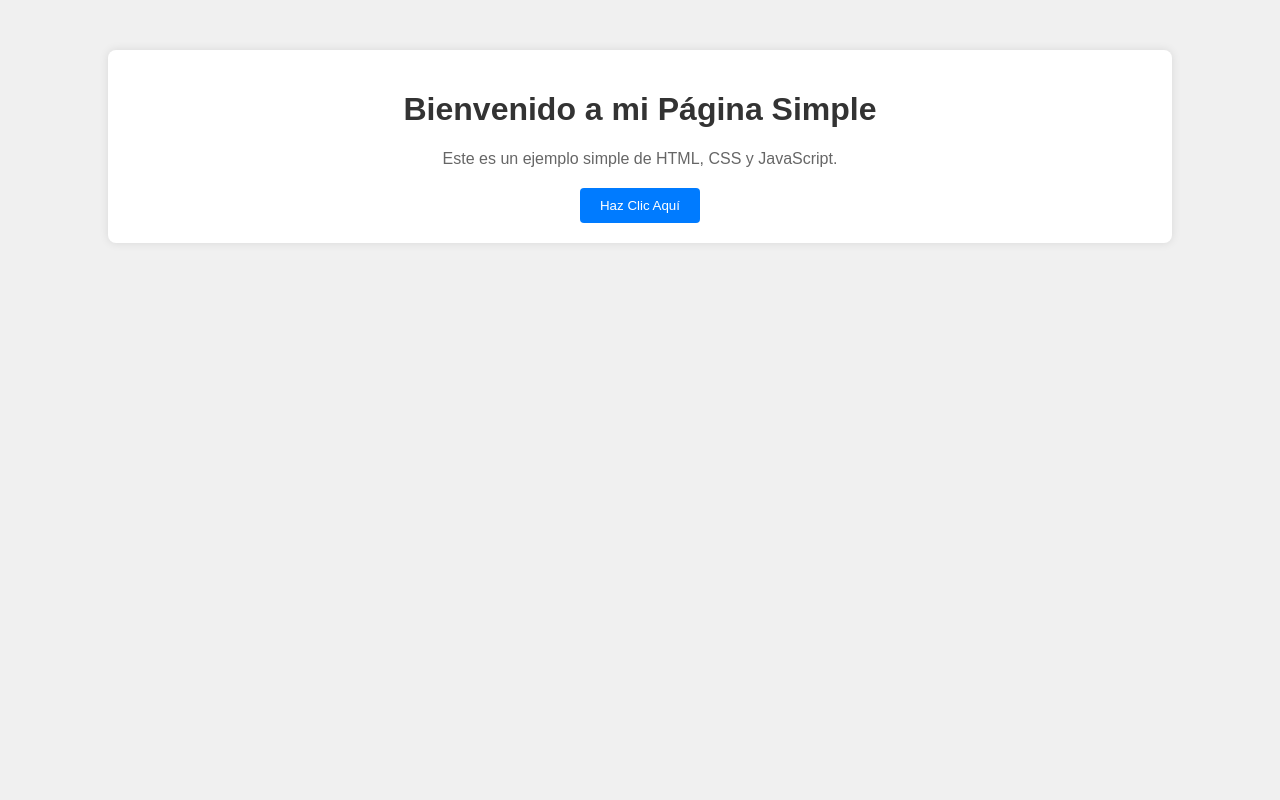
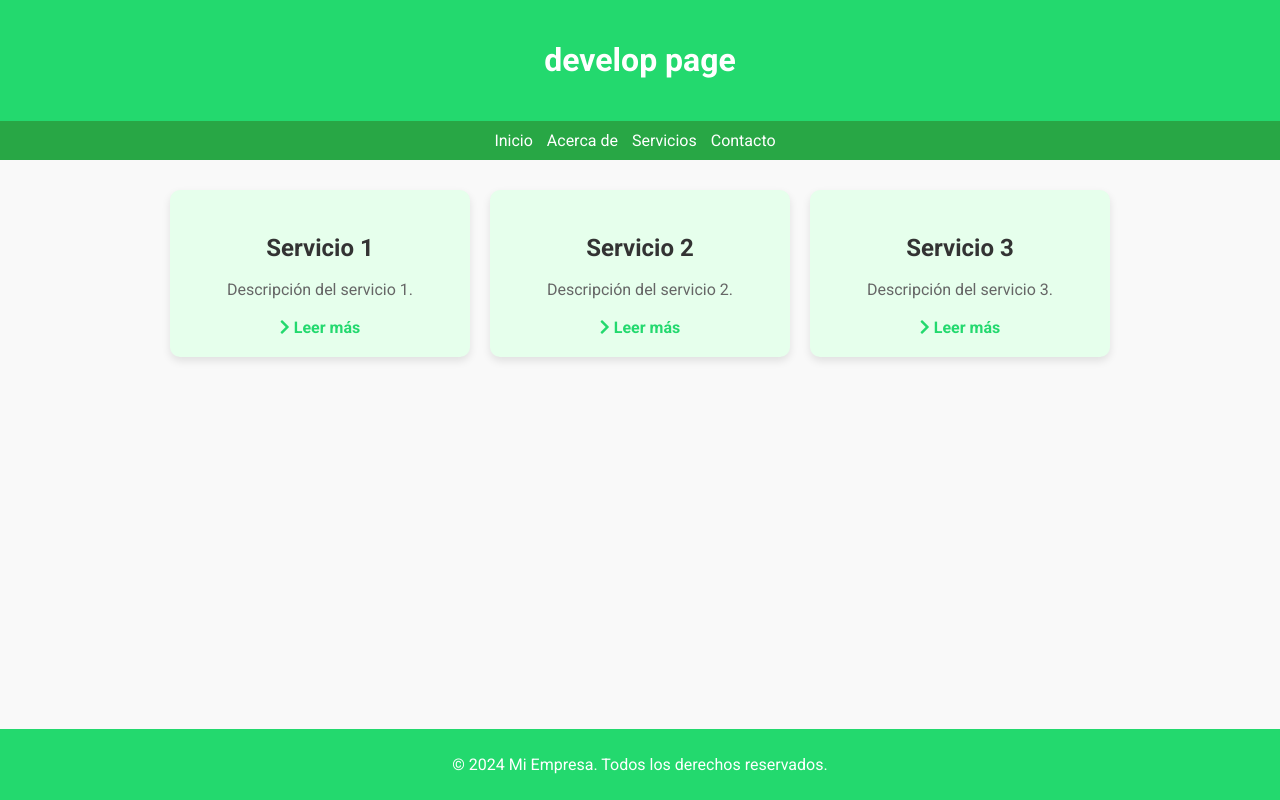
Before and after one commit to Naabostera/prueba, a plain HTML site: page index.html in a window 1280 px wide. Drawn offline with Linux system fonts and the light colour scheme.

Commit message:
mejoras varias

```diff
--- a/index.html
+++ b/index.html
@@ -3,17 +3,127 @@
 <head>
     <meta charset="UTF-8">
     <meta name="viewport" content="width=device-width, initial-scale=1.0">
-    <title>Mi Página Simple</title>
-    <link rel="stylesheet" href="styles.css">
+    <title>develop page practice</title>
+    <link rel="stylesheet" href="https://cdnjs.cloudflare.com/ajax/libs/font-awesome/5.15.3/css/all.min.css"> <!-- Font Awesome for icons -->
+    <link href="https://fonts.googleapis.com/css2?family=Roboto:wght@400;700&display=swap" rel="stylesheet"> <!-- Google Fonts Roboto -->
+    <style>
+        * {
+            box-sizing: border-box;
+        }
+        body {
+            font-family: 'Roboto', sans-serif;
+            margin: 0;
+            padding: 0;
+            background-color: #f9f9f9;
+        }
+        header {
+            background-color: #23D96E; /* verde similar al de Feid */
+            color: #fff;
+            padding: 20px;
+            text-align: center;
+        }
+        nav {
+            background-color: #28A745; /* verde más oscuro */
+            color: #fff;
+            padding: 10px;
+            text-align: center;
+        }
+        nav ul {
+            list-style-type: none;
+            margin: 0;
+            padding: 0;
+        }
+        nav ul li {
+            display: inline;
+            margin-right: 10px;
+        }
+        nav ul li a {
+            text-decoration: none;
+            color: #fff;
+        }
+        .container {
+            max-width: 1200px;
+            margin: 20px auto;
+            display: flex;
+            flex-wrap: wrap;
+            justify-content: center;
+        }
+        .card {
+            background-color: #E6FFEC; /* verde claro */
+            border-radius: 10px;
+            box-shadow: 0 4px 8px rgba(0, 0, 0, 0.1);
+            margin: 10px;
+            padding: 20px;
+            width: 300px;
+            text-align: center;
+            transition: transform 0.3s;
+        }
+        .card:hover {
+            transform: translateY(-10px);
+        }
+        .card h3 {
+            color: #333;
+            font-weight: bold;
+            font-size: 1.5rem;
+            margin-bottom: 10px;
+        }
+        .card p {
+            color: #666;
+            font-size: 1rem;
+            line-height: 1.5;
+        }
+        .card a {
+            color: #23D96E;
+            text-decoration: none;
+            font-weight: bold;
+            transition: color 0.3s;
+        }
+        .card a:hover {
+            color: #28A745;
+        }
+        footer {
+            background-color: #23D96E; /* verde similar al de Feid */
+            color: #fff;
+            text-align: center;
+            padding: 10px;
+            position: fixed;
+            bottom: 0;
+            width: 100%;
+        }
+    </style>
 </head>
 <body>
+    <header>
+        <h1>develop page</h1>
+    </header>
+    <nav>
+        <ul>
+            <li><a href="#">Inicio</a></li>
+            <li><a href="#">Acerca de</a></li>
+            <li><a href="#">Servicios</a></li>
+            <li><a href="#">Contacto</a></li>
+        </ul>
+    </nav>
     <div class="container">
-        <h1>Bienvenido a mi Página Simple</h1>
-        <p>Este es un ejemplo simple de HTML, CSS y JavaScript.</p>
-        <button id="myButton">Haz Clic Aquí</button>
-        <p id="message" style="display:none;">¡Has hecho clic en el botón!!!! 😄</p>
+        <div class="card">
+            <h3>Servicio 1</h3>
+            <p>Descripción del servicio 1.</p>
+            <a href="#" onclick="mostrarAlerta()"><i class="fas fa-chevron-right"></i> Leer más</a>
+        </div>
+        <div class="card">
+            <h3>Servicio 2</h3>
+            <p>Descripción del servicio 2.</p>
+            <a href="#" onclick="mostrarAlerta()"><i class="fas fa-chevron-right"></i> Leer más</a>
+        </div>
+        <div class="card">
+            <h3>Servicio 3</h3>
+            <p>Descripción del servicio 3.</p>
+            <a href="#" onclick="mostrarAlerta()"><i class="fas fa-chevron-right"></i> Leer más</a>
+        </div>
     </div>
-
+    <footer>
+        <p>&copy; 2024 Mi Empresa. Todos los derechos reservados.</p>
+    </footer>
     <script src="script.js"></script>
 </body>
 </html>
--- a/script.js
+++ b/script.js
@@ -1,13 +1,3 @@
-document.addEventListener("DOMContentLoaded", function() {
-    // Obtener referencia al botón
-    var myButton = document.getElementById("myButton");
-
-    // Obtener referencia al mensaje oculto
-    var message = document.getElementById("message");
-
-    // Agregar evento de clic al botón
-    myButton.addEventListener("click", function() {
-        // Mostrar el mensaje oculto
-        message.style.display = "block";
-    });
-});
+function mostrarAlerta() {
+    alert("¡Has hecho clic en Leer más!");
+}
```
